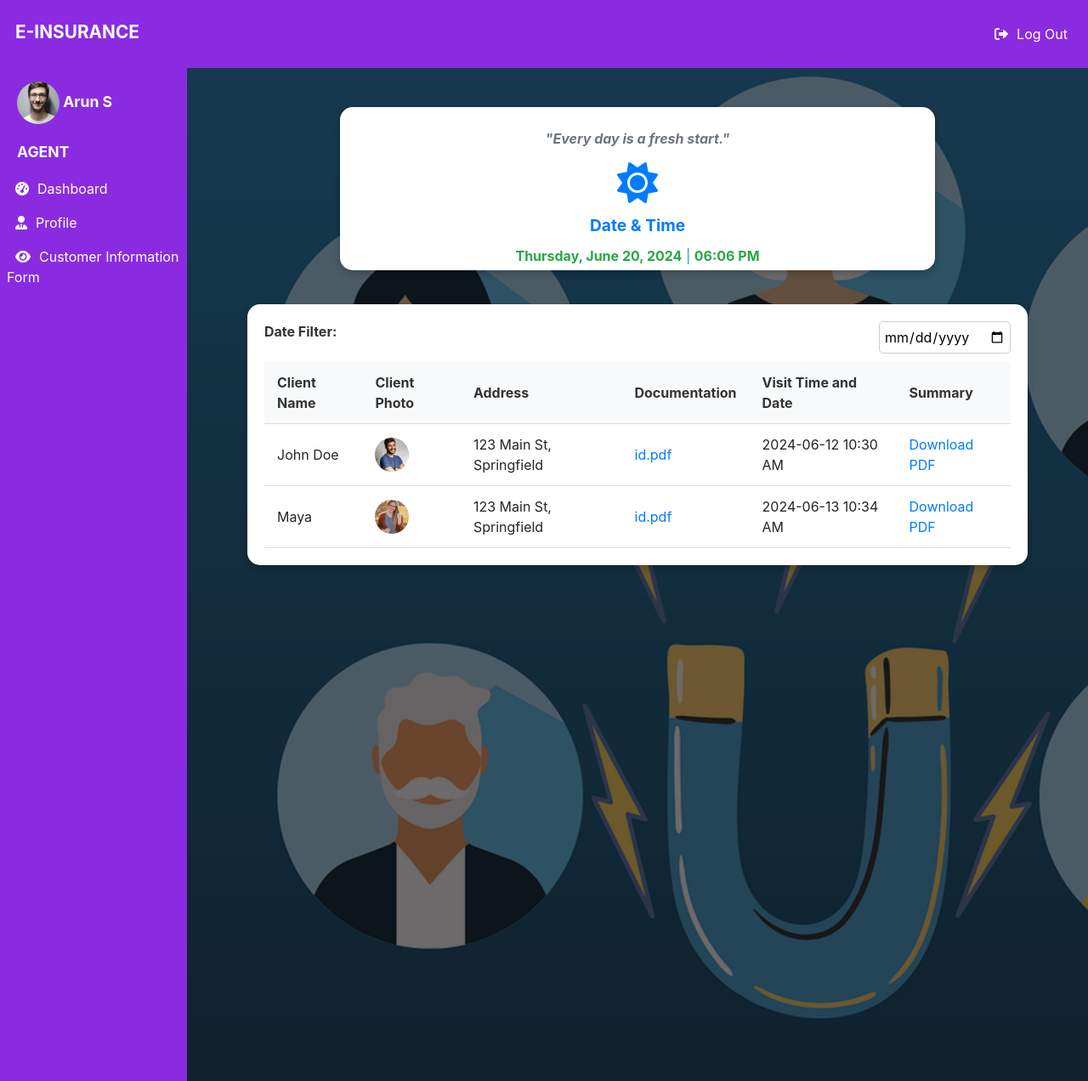
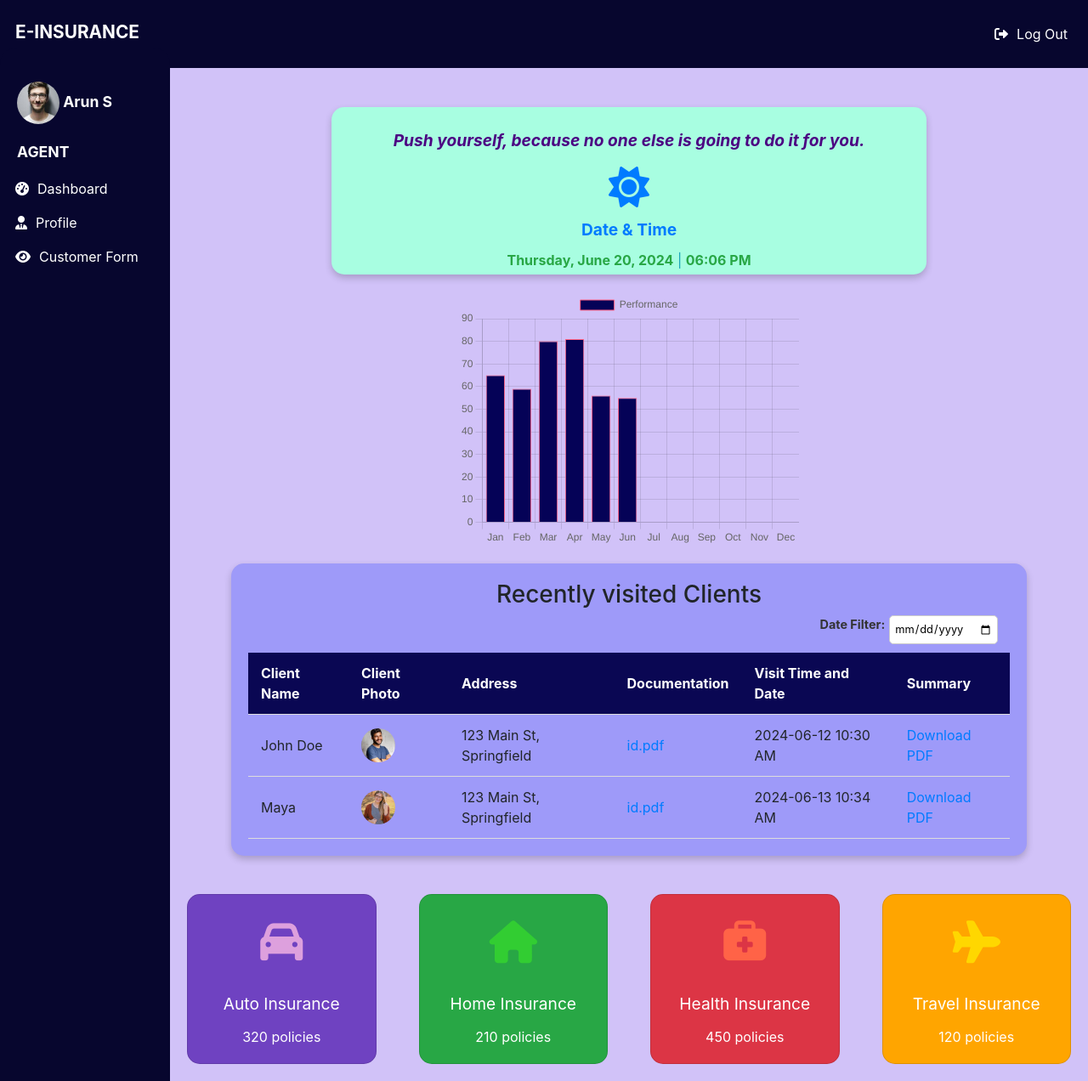
Before and after one commit to Meghanarayanov/Insurance_company, a Django app: page /agentdashboard in a window 1280 px wide. Shown: the whole page at 85% size. Run offline with Django 5.2, Linux system fonts and the light colour scheme; some libraries are stand-ins or nearby versions.

Commit message:
update-agent-dashboard

```diff
--- a/templates/adminbase.html
+++ b/templates/adminbase.html
@@ -12,10 +12,6 @@
     <script src="https://cdn.jsdelivr.net/npm/jquery@3.7.1/dist/jquery.slim.min.js"></script>
     <script src="https://cdn.jsdelivr.net/npm/popper.js@1.16.1/dist/umd/popper.min.js"></script>
     <script src="https://cdn.jsdelivr.net/npm/bootstrap@4.6.2/dist/js/bootstrap.bundle.min.js"></script>
-    <script src="https://ajax.googleapis.com/ajax/libs/jquery/3.5.1/jquery.min.js"></script>
-    <script src="https://cdnjs.cloudflare.com/ajax/libs/popper.js/1.16.0/umd/popper.min.js"></script>
-    <script src="https://maxcdn.bootstrapcdn.com/bootstrap/4.5.2/js/bootstrap.min.js"></script>
-
     <style>
        .navbar-brand-wrapper {
             display: flex;
--- a/templates/agent_profile.html
+++ b/templates/agent_profile.html
@@ -36,8 +36,8 @@
     }
     @media (min-width: 992px) {
         .overlay {
-            left: 220px; /* Adjusted for navbar width */
-            width: calc(100% - 220px); /* Adjusted for navbar width */
+            left: 200px; /* Adjusted for navbar width */
+            width: calc(100% - 200px); /* Adjusted for navbar width */
         }
     }
     .card {
--- a/templates/agentbase.html
+++ b/templates/agentbase.html
@@ -12,10 +12,6 @@
     <script src="https://cdn.jsdelivr.net/npm/jquery@3.7.1/dist/jquery.slim.min.js"></script>
     <script src="https://cdn.jsdelivr.net/npm/popper.js@1.16.1/dist/umd/popper.min.js"></script>
     <script src="https://cdn.jsdelivr.net/npm/bootstrap@4.6.2/dist/js/bootstrap.bundle.min.js"></script>
-    <script src="https://ajax.googleapis.com/ajax/libs/jquery/3.5.1/jquery.min.js"></script>
-    <script src="https://cdnjs.cloudflare.com/ajax/libs/popper.js/1.16.0/umd/popper.min.js"></script>
-    <script src="https://maxcdn.bootstrapcdn.com/bootstrap/4.5.2/js/bootstrap.min.js"></script>
-
     <style>
        .navbar-brand-wrapper {
             display: flex;
@@ -32,7 +28,7 @@
         }
         .navbar {
             min-height: 80px; /* Adjust the navbar height if needed */
-            background-color:blueviolet;
+            background-color:rgb(7, 6, 46);
         }
 
         .vertical-nav .nav-link {
@@ -59,7 +55,7 @@
             overflow: hidden;
             -ms-overflow-style: none;
             scrollbar-width: none;
-            background-color: blueviolet;
+            background-color: rgb(7, 6, 46);
             border-radius:20px;
         }
         @media (min-width: 992px) {
@@ -67,9 +63,9 @@
                 position: fixed;
                 top: 56px;
                 left: 0;
-                width: 220px;
+                width: 200px;
                 height: 100%;
-                background-color: blueviolet;
+                background-color:rgb(7, 6, 46);
                 overflow-y: auto;
                 padding-top: 30px;
             }
@@ -134,7 +130,7 @@
                     <a class="nav-link text-white" href="{% url 'agent_profile' %}"><i class="fas fa-user-tie"></i>Profile</a>
                 </li>
                 <li class="nav-item">
-                    <a class="nav-link text-white" href="{% url 'cutomer_informations' %}"><i class="fas fa-eye"></i>Customer Information Form</a>
+                    <a class="nav-link text-white" href="{% url 'cutomer_informations' %}"><i class="fas fa-eye"></i>Customer Form</a>
                 </li>
 
             </ul>
--- a/templates/agentdashboard.html
+++ b/templates/agentdashboard.html
@@ -3,9 +3,7 @@
 {% load static %}
 <style>
     .background-container {
-        background-image: url('{% static "images/card22.png" %}');
-        background-repeat: no-repeat;
-        background-size: cover;
+        background-color: rgb(209, 194, 248);
         position: fixed;
         top: 0;
         left: 0;
@@ -17,10 +15,10 @@
     .overlay {
         position: fixed;
         top: 56px; /* Adjusted for navbar height */
-        left: 220px; /* Adjusted for navbar width */
-        width: calc(100% - 220px); /* Adjusted for navbar width */
+        left: 200px; /* Adjusted for navbar width */
+        width: calc(100% - 200px); /* Adjusted for navbar width */
         height: calc(100% - 56px); /* Adjusted for navbar height */
-        background-color: rgba(12, 9, 9, 0.6);
+
         display: flex;
         flex-direction: column;
         justify-content: flex-start;
@@ -41,7 +37,7 @@
         width: 700px;
         margin-bottom: 20px;
         margin-top: 50px;
-        background-color: #fff;
+        background-color: rgb(168, 254, 225);
         border-radius: 15px;
         box-shadow: 0 4px 8px rgba(0, 0, 0, 0.2);
         padding: 5px;
@@ -75,7 +71,7 @@
     }
     .inspiration {
         font-size: 1rem;
-        color: #555;
+        color:indigo;
         margin-top: 20px;
     }
     .card-deck {
@@ -83,10 +79,11 @@
         flex-wrap: wrap;
         justify-content: center;
         gap: 20px;
+        margin-top:30px;
     }
     .card {
         width: 250px;
-        height: 150px;
+        height: 200px;
         margin: 15px;
         display: flex;
         flex-direction: column;
@@ -116,6 +113,27 @@
     .bg-red {
         background-color: #dc3545;
     }
+    .bg-purple {
+        background-color: #6f42c1;
+    }
+    .bg-purple {
+        background-color: #6f42c1;
+    }
+    .bg-orange .card-icon {
+        color: #FFD700;
+    }
+    .bg-green .card-icon {
+        color: #32CD32;
+    }
+    .bg-red .card-icon {
+        color: #FF6347;
+    }
+    .bg-blue .card-icon {
+        color: #1E90FF;
+    }
+    .bg-purple .card-icon {
+        color: #DDA0DD;
+    }
     .card-title {
         font-size: 1rem;
         margin-top: 10px;
@@ -227,12 +239,15 @@
         color: #f39c12;
     }
     .weather-card .inspiration {
-        color: #6c757d;
+        color:indigo;
         font-style: italic;
+        font-size: 1.2rem;
+        font-weight: bold;
+
     }
     .weather-card .weather-icon {
         color: #007bff;
-        font-size:3rem;
+        font-size: 3rem;
     }
     .weather-card .card-text span {
         color: #28a745;
@@ -246,36 +261,34 @@
         font-size: 1rem;
         color: #ffffff;
     }
-
     /* Styling for recent visits table */
     .recent-visits-card {
         width: 90%;
         margin-top: 20px;
-        background-color: #fff;
+        background-color: rgb(158, 154, 249);
         border-radius: 15px;
         box-shadow: 0 4px 8px rgba(0, 0, 0, 0.2);
         padding: 20px;
-
     }
     .recent-visits-table {
         width: 100%;
         border-collapse: collapse;
         text-align: left;
-
+        overflow-y: auto;
+        overflow-x: auto;
     }
-
-    .recent-visits-table th, .recent-visits-table td {
+    .recent-visits-table th,
+    .recent-visits-table td {
         padding: 12px 15px;
         border-bottom: 1px solid #ddd;
     }
     .recent-visits-table th {
-        background-color: #f8f9fa;
-        color: #333;
+        background-color: rgb(10, 7, 83);
+        color: white;
         font-weight: bold;
     }
     .recent-visits-table tbody tr:hover {
         background-color: #f1f1f1;
-
     }
     .recent-visits-table img {
         border-radius: 50%;
@@ -285,22 +298,24 @@
     }
     .filter-container {
         display: flex;
-        justify-content: space-between;
+        gap: 5px;
         margin-bottom: 10px;
+        justify-content: right;
+        margin-right: 14px;
     }
     .filter-container label {
-        font-size: 1rem;
+        font-size: 0.9rem;
         font-weight: bold;
         color: #333;
     }
     .filter-container input {
         padding: 5px;
-        font-size: 1rem;
+        font-size: 0.8rem;
         border: 1px solid #ccc;
         border-radius: 5px;
     }
 </style>
-<div class="background-container img-fluid"></div>
+<div class="background-container"></div>
 <div class="overlay">
     <div class="weather-card text-center">
         <div class="weather-content">
@@ -308,15 +323,16 @@
             <i class="fas fa-sun weather-icon"></i>
             <h5 class="card-title">Date & Time</h5>
             <p class="card-text">
-                <span id="date"></span>  | <span id="time"></span>
+                <span id="date"></span> | <span id="time"></span>
             </p>
-
-
         </div>
     </div>
+    <div><canvas id="performanceChart" width="400" height="300"></canvas>
+    </div>
+    <div class="recent-visits-card">
+        <h3 class="text-center">Recently visited Clients</h3>
+        <div class="filter-container">
 
-    <div class="recent-visits-card">
-        <div class="filter-container">
             <label for="date-filter" class="datelabel">Date Filter:</label>
             <input type="date" id="date-filter">
         </div>
@@ -332,25 +348,47 @@
                 </tr>
             </thead>
             <tbody>
-
                 <tr>
                     <td>John Doe</td>
                     <td><img src="{% static 'images/nibi.jpeg' %}" alt="Client Photo"></td>
                     <td>123 Main St, Springfield</td>
-                    <td><a href="{% static 'documents/summary.pdf' %}" download>id.pdf</td>
+                    <td><a href="{% static 'documents/summary.pdf' %}" download>id.pdf</a></td>
                     <td>2024-06-12 10:30 AM</td>
                     <td><a href="{% static 'documents/summary.pdf' %}" download>Download PDF</a></td>
                 </tr>
                 <tr>
                     <td>Maya</td>
-                    <td><img src="{% static "images/kavya.jpg" %}" alt="Client Photo"></td>
+                    <td><img src="{% static 'images/kavya.jpg' %}" alt="Client Photo"></td>
                     <td>123 Main St, Springfield</td>
-                    <td><a href="{% static 'documents/summary.pdf' %}" download>id.pdf</td>
+                    <td><a href="{% static 'documents/summary.pdf' %}" download>id.pdf</a></td>
                     <td>2024-06-13 10:34 AM</td>
                     <td><a href="{% static 'documents/summary.pdf' %}" download>Download PDF</a></td>
                 </tr>
             </tbody>
         </table>
+    </div>
+    <div class="card-deck">
+        <div class="card bg-purple policy-card">
+            <div class="card-icon"><i class="fas fa-car"></i></div>
+            <div class="card-title">Auto Insurance</div>
+            <div class="card-text">320 policies</div>
+        </div>
+        <div class="card bg-green policy-card">
+            <div class="card-icon"><i class="fas fa-home"></i></div>
+            <div class="card-title">Home Insurance</div>
+            <div class="card-text">210 policies</div>
+        </div>
+        <div class="card bg-red policy-card">
+            <div class="card-icon"><i class="fas fa-briefcase-medical"></i></div>
+            <div class="card-title">Health Insurance</div>
+            <div class="card-text">450 policies</div>
+        </div>
+        <div class="card bg-orange policy-card">
+            <div class="card-icon"><i class="fas fa-plane"></i></div>
+            <div class="card-title">Travel Insurance</div>
+            <div class="card-text">120 policies</div>
+        </div>
+
     </div>
 </div>
 <script>
@@ -358,7 +396,7 @@
         // Display date and time
         var dateElement = document.getElementById('date');
         var timeElement = document.getElementById('time');
-        var inspirationElement = document.getElementById('inspiration');
+        var inspirationElement = document.querySelector('.inspiration');
         var today = new Date();
 
         var options = { weekday: 'long', year: 'numeric', month: 'long', day: 'numeric' };
@@ -386,5 +424,38 @@
         var randomMessage = messages[Math.floor(Math.random() * messages.length)];
         inspirationElement.textContent = randomMessage;
     });
+
+    document.addEventListener('DOMContentLoaded', function() {
+        // Mock data for agent performance (replace with actual data)
+        var agentPerformanceData = {
+            labels: ['Jan', 'Feb', 'Mar', 'Apr', 'May', 'Jun', 'Jul', 'Aug', 'Sep', 'Oct', 'Nov', 'Dec'],
+            datasets: [{
+                label: 'Performance',
+                backgroundColor: 'rgb(5, 2, 87)',
+                borderColor: 'rgba(255, 99, 132, 1)',
+                borderWidth: 1,
+                data: [65, 59, 80, 81, 56, 55], // Replace with actual performance data
+            }]
+        };
+
+        // Get canvas element
+        var ctx = document.getElementById('performanceChart').getContext('2d');
+
+        // Create chart
+        var myChart = new Chart(ctx, {
+            type: 'bar',
+            data: agentPerformanceData,
+            options: {
+                scales: {
+                    y: {
+                        beginAtZero: true
+                    }
+                }
+            }
+        });
+    });
+
 </script>
+<script src="https://cdn.jsdelivr.net/npm/chart.js"></script>
+
 {% endblock %}
--- a/templates/change_password.html
+++ b/templates/change_password.html
@@ -36,8 +36,8 @@
     }
     @media (min-width: 992px) {
         .overlay {
-            left: 220px; /* Adjusted for navbar width */
-            width: calc(100% - 220px); /* Adjusted for navbar width */
+            left: 200px; /* Adjusted for navbar width */
+            width: calc(100% - 200px); /* Adjusted for navbar width */
         }
     }
     .form-container {
--- a/templates/customerinformation.html
+++ b/templates/customerinformation.html
@@ -18,8 +18,8 @@
     .overlay {
         position: fixed;
         top: 56px; /* Adjusted for navbar height */
-        left: 220px; /* Adjusted for navbar width */
-        width: calc(100% - 220px); /* Adjusted for navbar width */
+        left: 200px; /* Adjusted for navbar width */
+        width: calc(100% - 200px); /* Adjusted for navbar width */
         height: calc(100% - 56px); /* Adjusted for navbar height */
         background-color: rgba(12, 9, 9, 0.5);
         display: flex;
@@ -44,7 +44,7 @@
             position: fixed;
             top: 56px;
             left: 0;
-            width: 220px;
+            width: 200px;
             height: 100%;
             overflow-y: auto;
             padding-top: 30px;
--- a/templates/edit_agent.html
+++ b/templates/edit_agent.html
@@ -18,8 +18,8 @@
     .overlay {
         position: fixed;
         top: 56px; /* Adjusted for navbar height */
-        left: 220px; /* Adjusted for navbar width */
-        width: calc(100% - 220px); /* Adjusted for navbar width */
+        left: 200px; /* Adjusted for navbar width */
+        width: calc(100% - 200px); /* Adjusted for navbar width */
         height: calc(100% - 56px); /* Adjusted for navbar height */
         background-color: rgba(12, 9, 9, 0.5);
         display: flex;
@@ -45,7 +45,7 @@
             position: fixed;
             top: 56px;
             left: 0;
-            width: 220px;
+            width: 200px;
             height: 100%;
 
             overflow-y: auto;
```
Also changed, not shown: other parts of templates/agentdashboard.html (+26 -34 lines), templates/admindashboard.html (+52 -44 lines), static/images/profile2.jpeg (added).
